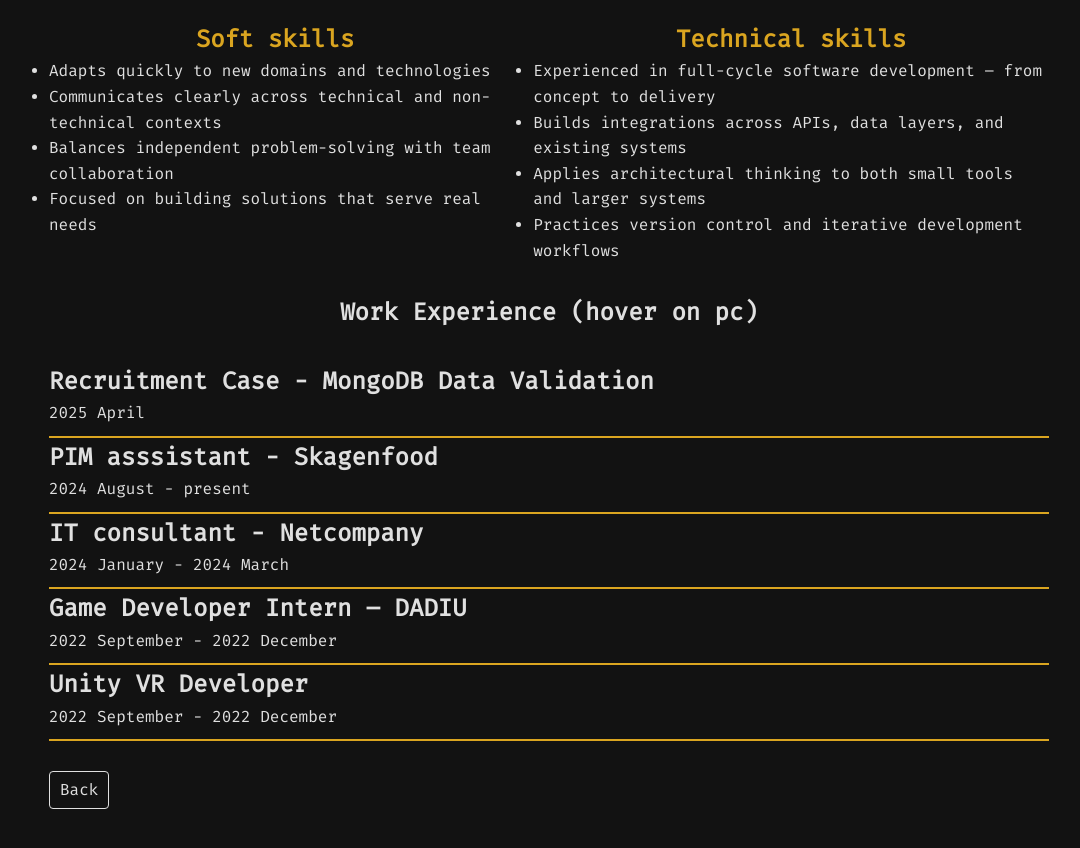
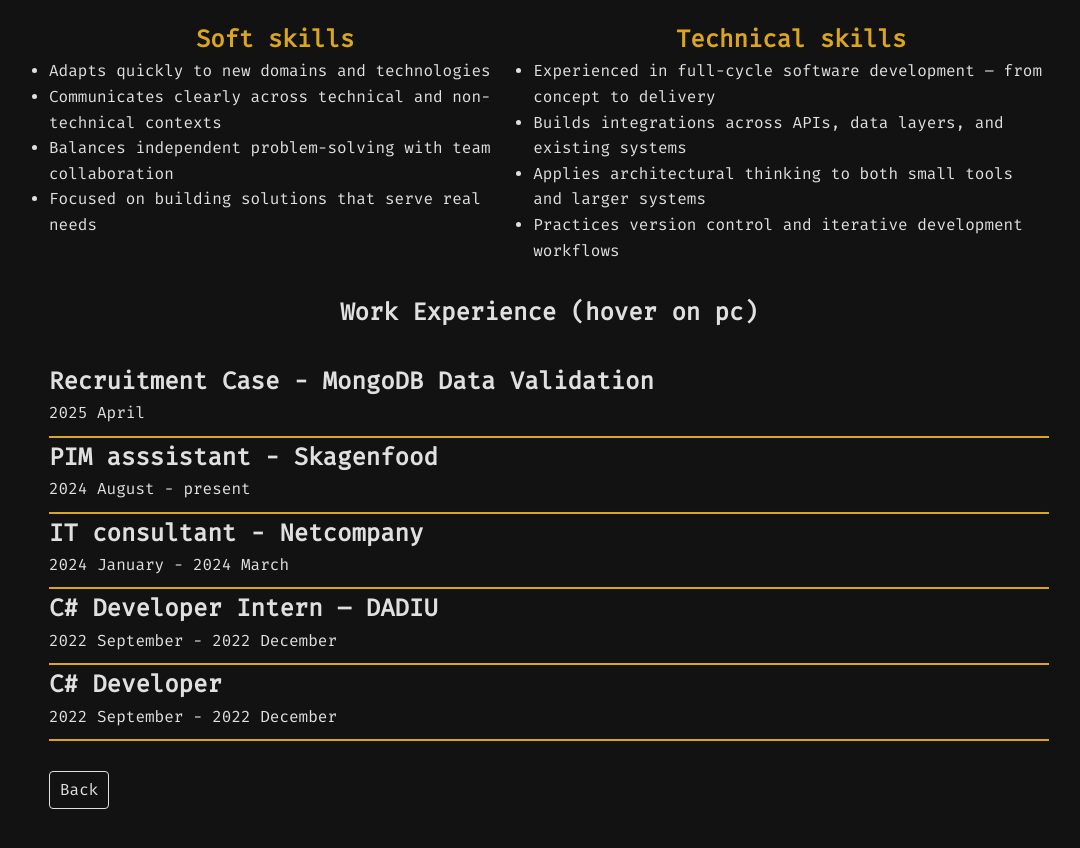
Before and after one commit to mikk8718/mikk8718.github.io, a website: page cv.html in a window 1280 px wide. Shown: the whole page, without its empty margins (91-1171 px from the left). Drawn offline with Linux system fonts and the light colour scheme.

Commit message:
Updated titles

```diff
--- a/cv.html
+++ b/cv.html
@@ -76,7 +76,7 @@
                 </div>
             </div>
             <div class="experience underlined-div">
-                <h1>Game Developer Intern – DADIU</h1>
+                <h1>C# Developer Intern – DADIU</h1>
                 <p>2022 September - 2022 December</p>
                 <div>
                     <p>
@@ -86,7 +86,7 @@
                 </div>
             </div>
                 <div class="experience underlined-div">
-                <h1>Unity VR Developer</h1>
+                <h1>C# Developer</h1>
                 <p>2022 September - 2022 December</p>
                 <div>
                     <p>
```
